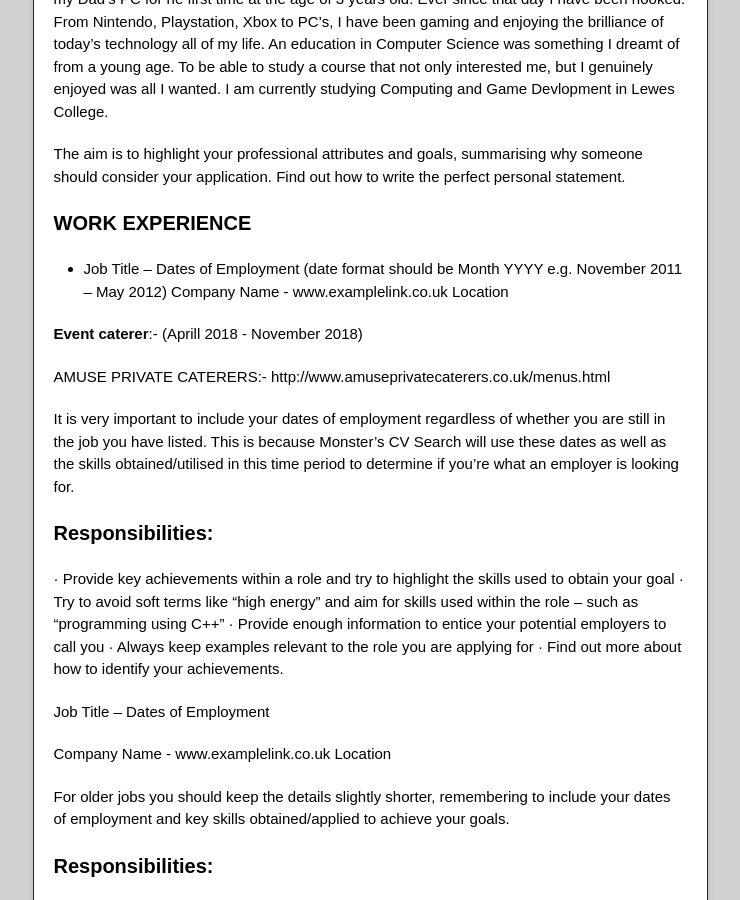
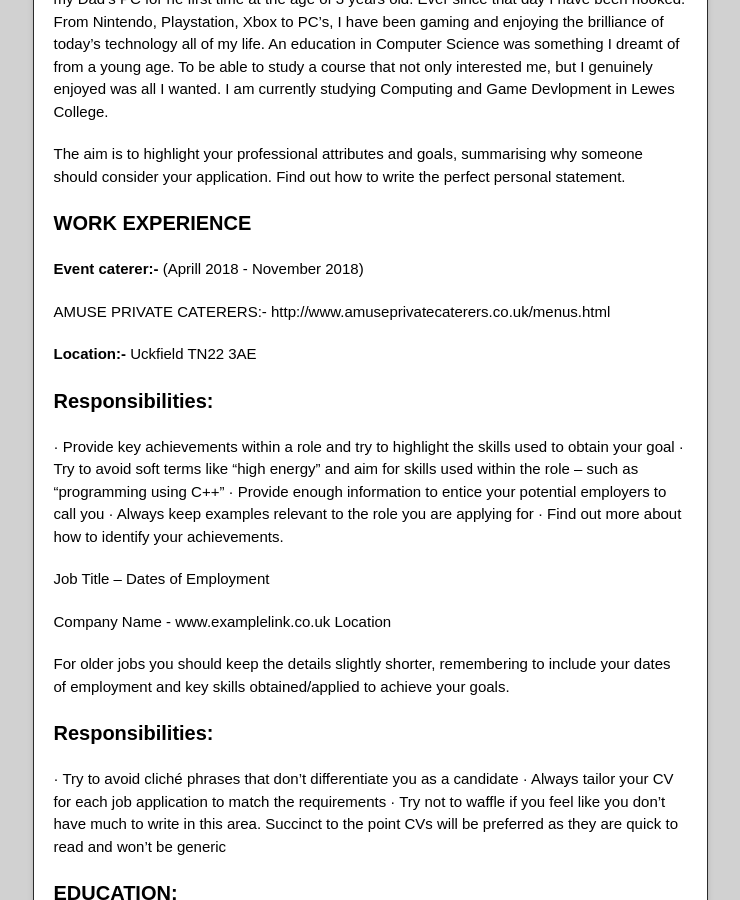
Before and after one commit to Ceirios1/Portfolio, a Jekyll site: the page built from cv.md, in a window 1280 px wide and 900 px high, scrolled down 598 px. Shown: the whole window, without its empty margins (270-1010 px from the left). Built offline with Jekyll 4.4.1, drawn with Linux system fonts in a browser that asks for light colours; our own code applies the rules of GitHub Pages for plain Markdown files; the repository's description, which GitHub fills in, is left out.

Commit message:
Update cv.md

```diff
--- a/cv.md
+++ b/cv.md
@@ -10,16 +10,14 @@ The aim is to highlight your professional attributes and goals, summarising why
 
 ### WORK EXPERIENCE
 
-- Job Title – Dates of Employment (date format should be Month YYYY e.g. November 2011 – May 2012)
-Company Name - www.examplelink.co.uk
-Location
 
-**Event caterer**:- (Aprill 2018 - November 2018)
+
+**Event caterer:-** (Aprill 2018 - November 2018)
 
  AMUSE PRIVATE CATERERS:- http://www.amuseprivatecaterers.co.uk/menus.html
 
+**Location:-**  Uckfield TN22 3AE
 
-It is very important to include your dates of employment regardless of whether you are still in the job you have listed. This is because Monster’s CV Search will use these dates as well as the skills obtained/utilised in this time period to determine if you’re what an employer is looking for.
 
 ### Responsibilities:
 
```
